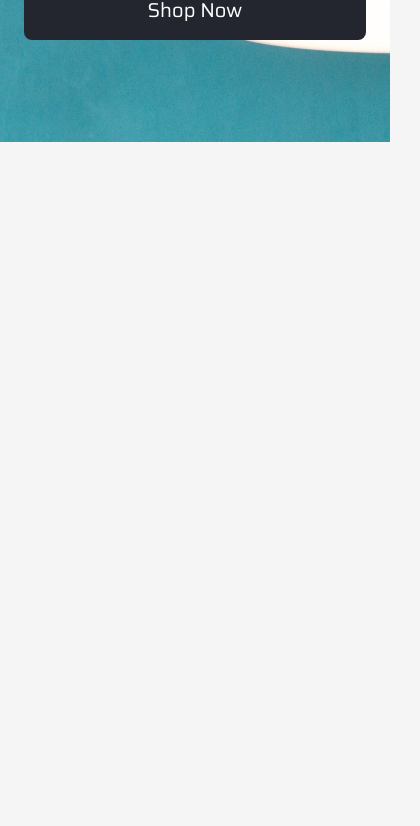
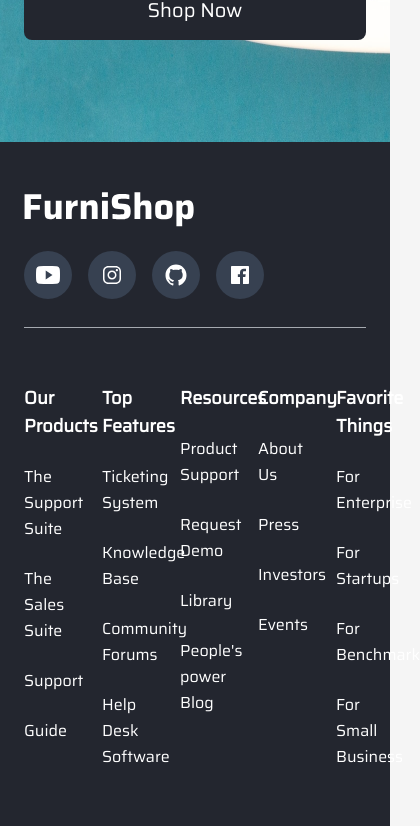
Before and after one commit to ibqn/furniture-next, a Next.js app: page / in a window 390 px wide. Shown: the part 6187-7013 px from the top of the page, 420 px wide, since content can reach past the window. Before the commit the page ends 6329 px from the top, so only its background shows below. Built offline with nearby package versions, Linux system fonts and the light colour scheme.

Commit message:
complete footer

```diff
--- a/next.config.js
+++ b/next.config.js
@@ -2,6 +2,15 @@
 const nextConfig = {
   reactStrictMode: true,
   swcMinify: true,
+  webpack(config) {
+    config.module.rules.push({
+      test: /\.svg$/i,
+      issuer: /\.[jt]sx?$/,
+      use: ['@svgr/webpack'],
+    })
+
+    return config
+  },
 }
 
 module.exports = nextConfig
--- a/package.json
+++ b/package.json
@@ -17,6 +17,7 @@
     "react-icons": "^4.4.0"
   },
   "devDependencies": {
+    "@svgr/webpack": "^6.3.1",
     "autoprefixer": "^10.4.8",
     "eslint": "8.22.0",
     "eslint-config-next": "12.2.5",
--- a/src/components/footer.js
+++ /dev/null
@@ -1,5 +0,0 @@
-const Footer = () => {
-  return <div>Footer</div>
-}
-
-export default Footer
--- /dev/null
+++ b/src/components/footer.jsx
@@ -0,0 +1,60 @@
+import { footer } from 'data'
+import Logo from 'assets/logo.svg'
+import Link from 'next/link'
+
+const Footer = () => {
+  const { social, categories } = footer
+
+  return (
+    <footer className="section pb-0 bg-primary text-white">
+      <div className="container mx-auto">
+        <div className="flex flex-col lg:flex-row justify-between border-b border-opacity-75 border-gray-300 pb-7 lg:pb-14 mb-14">
+          <Link href="#">
+            <a className="mb-6 lg:mb-0">
+              <Logo />
+            </a>
+          </Link>
+
+          <div className="flex gap-x-4">
+            {social.map(({ icon }, index) => (
+              <div className="h-12 w-12 text-2xl bg-gray-700 hover:bg-accent transition rounded-full flex justify-center items-center">
+                <Link key={index} href="#">
+                  <a>{icon}</a>
+                </Link>
+              </div>
+            ))}
+          </div>
+        </div>
+
+        <div className="grid gap-12 sm:grid-cols-2 md:grid-cols-3 lg:md:grid-cols-5 grid-cols-5 mb-10">
+          {categories.map((category, index) => {
+            const { name, links } = category
+
+            return (
+              <div key={index}>
+                <h2 className="text-lg font-semibold mb-6">{name}</h2>
+
+                <div className="flex flex-col">
+                  {links.map((link) => {
+                    const { href, name } = link
+                    return (
+                      <Link href={href}>
+                        <a className="mb-6">{name}</a>
+                      </Link>
+                    )
+                  })}
+                </div>
+              </div>
+            )
+          })}
+        </div>
+
+        <p className="text-center p-5">
+          &copy; FurniShop {new Date().getFullYear()} - All Rights Reserved.
+        </p>
+      </div>
+    </footer>
+  )
+}
+
+export default Footer
--- a/src/data.js
+++ b/src/data.js
@@ -347,5 +347,51 @@ export const footer = {
       href: '#',
     },
   ],
-  copyright: 'FurniShop 2022 - All Rights Reserved.',
+  categories: [
+    {
+      name: 'Our Products',
+      links: [
+        { name: 'The Support Suite', href: '#' },
+        { name: 'The Sales Suite', href: '#' },
+        { name: 'Support', href: '#' },
+        { name: 'Guide', href: '#' },
+      ],
+    },
+    {
+      name: 'Top Features',
+      links: [
+        { name: 'Ticketing System', href: '#' },
+        { name: 'Knowledge Base', href: '#' },
+        { name: 'Community Forums', href: '#' },
+        { name: 'Help Desk Software', href: '#' },
+      ],
+    },
+    {
+      name: 'Resources',
+      links: [
+        { name: 'Product Support', href: '#' },
+        { name: 'Request Demo', href: '#' },
+        { name: 'Library', href: '#' },
+        { name: "People's power Blog", href: '#' },
+      ],
+    },
+    {
+      name: 'Company',
+      links: [
+        { name: 'About Us', href: '#' },
+        { name: 'Press', href: '#' },
+        { name: 'Investors', href: '#' },
+        { name: 'Events', href: '#' },
+      ],
+    },
+    {
+      name: 'Favorite Things',
+      links: [
+        { name: 'For Enterprise', href: '#' },
+        { name: 'For Startups', href: '#' },
+        { name: 'For Benchmark', href: '#' },
+        { name: 'For Small Business', href: '#' },
+      ],
+    },
+  ],
 }
--- a/src/pages/index.jsx
+++ b/src/pages/index.jsx
@@ -1,5 +1,6 @@
 import Features from 'components/features'
 import FeaturesSecond from 'components/features-second'
+import Footer from 'components/footer'
 import Hero from 'components/hero'
 import NewInStore from 'components/new-in-store'
 import Newsletter from 'components/newsletter'
@@ -16,6 +17,7 @@ export default function Home() {
       <Products />
       <Testimonial />
       <Newsletter />
+      <Footer />
     </div>
   )
 }
```
Also changed, not shown: src/assets/logo.svg (renamed from public/assets/img/logo.svg), 1 other file (tests, documents, lock files or other folders).
